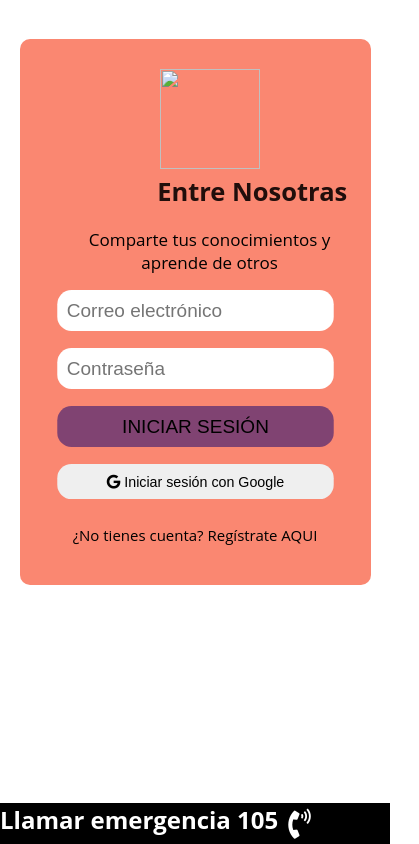
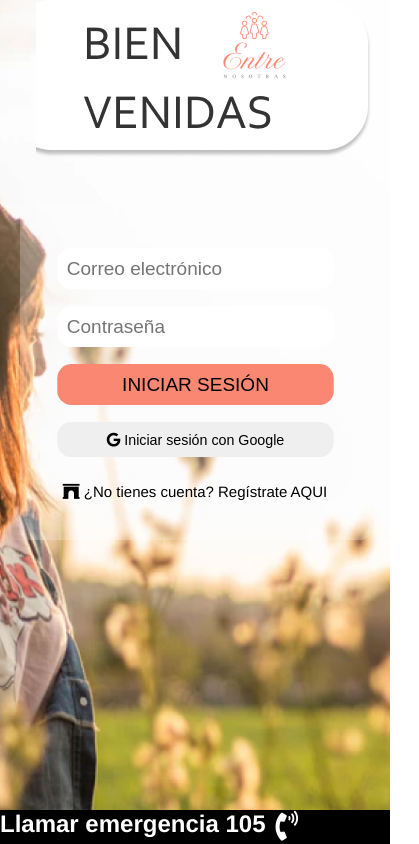
Before and after one commit to GloryRojas/Entre-nosotras, a website with bundled scripts: page src/index.html in a window 390 px wide. Shown: the whole page, 419 px wide, since content can reach past the window. Built offline with nearby package versions, Linux system fonts and the light colour scheme; files whose address does not match are found by name.

Commit message:
hackathon

```diff
--- a/src/style.css
+++ b/src/style.css
@@ -6,8 +6,9 @@
   box-sizing: border-box;
 }
 body{
-  font-family: 'open Sans',sans-serif;
-  /*background-image: url(../img/fondo-pantalla.jpg);*/
+  font-family: 'Helvetica Neue',car;
+  background: url(img/login.png) no-repeat;
+
   background-attachment: fixed;
   background-size: 100vw 100vh;
 }
@@ -43,8 +44,8 @@ margin-left: 10px;
   align-items: flex-end;
   }
   .bienvenidx{
-  font-family: 'Dancing Script', cursive;
-  font-family: 'Merienda', cursive;
+  font-family: 'Corbel', cursive;
+  font-family: 'corbel', cursive;
   color: white;
   }
 h1{
@@ -102,7 +103,7 @@ header label{
   margin: auto;
   width: 70%;
   max-width: 500px;
-  background: #FA8771;
+  background:rgba(255, 255, 255, 0.72);
   padding: 30px;
   border-radius: 10px;
   margin-top: 6%;
@@ -118,14 +119,14 @@ header label{
   text-align: center;
 }
 .logo-inicio{
- width: 100px;
- height: 100px;
+margin-left: -20px;
 }
 .titulo-inicio,.slogan{
   width: 100%;
   display: flex;
   text-align: center;
   position: relative;
+  font-family: Arial, Helvetica, sans-serif;
 }
 .titulo-inicio{
   margin-left: 30%;
@@ -142,7 +143,7 @@ header label{
   margin-bottom: 0;
 }
 .btn-login{
-  background-color:#804372;
+  background-color:#FA8772;
 }
 #btn-google, #btn-registrate{
   font-size: 15px;
@@ -156,6 +157,9 @@ header label{
 }
 .contenedor-mensaje{
   overflow: auto;
+}
+.form{
+
 }
 
   /*dandole estilo a registrarse*/
@@ -255,7 +259,7 @@ header label{
     width: 90%;
     max-width: 500px;
     margin-top: 10%;
-  }
+background-color: rgba(255, 255, 255, 0.24)}
 }
 /* MODO RESPONDIVE TABLET */
 @media (min-width:900px){
--- a/src/templates/login.js
+++ b/src/templates/login.js
@@ -3,12 +3,13 @@ import { ingresarConCorreoYContrasenaClick, ingresarConGoogleClick, cambiarHash
 export const iniciarSesion = () => {
   const formIniciar = document.createElement('section');
   const formLogin = `
-    <div class='iniciar-sesion'>
+
       <div class='cabecera-login'>
         <img class='logo-inicio' src='img/logo.png' alt=''>
-        <h1 class='titulo-inicio'>Entre Nosotras</h1>
-        <span class='slogan'>Comparte tus conocimientos y aprende de otros</span>
+
       </div>
+      <div class='iniciar-sesion'>
+
       <form id='form-autenticacion' class='form-autenticacion' action='index.html' method='post'>
         <h4 id='error-login' class='error'></h4>
         <input class='form ' type='text' id='email' name='email' placeholder='Correo electrónico'></input>
@@ -17,7 +18,7 @@ export const iniciarSesion = () => {
       </form>
       <div class='iconos'>
         <button id='btn-google' class='formGoogle'><i class="fab fa-google"></i> Iniciar sesión con Google</button>
-        <a id='btn-registrate'>¿No tienes cuenta? Regístrate AQUI</a>
+        <a id='btn-registrate'><i class="fas fa-archway"></i> ¿No tienes cuenta? Regístrate AQUI</a>
       </div>
     </div>
     <footer>
```
Also changed, not shown: src/img/agenda.png (added), src/img/asesoria.png (added), src/img/emergencia.png (added), src/img/inicio.png (added), src/img/introduccion.png (added), src/img/login.png (added), src/img/logo.png (added), src/img/menu barra.png (added).
